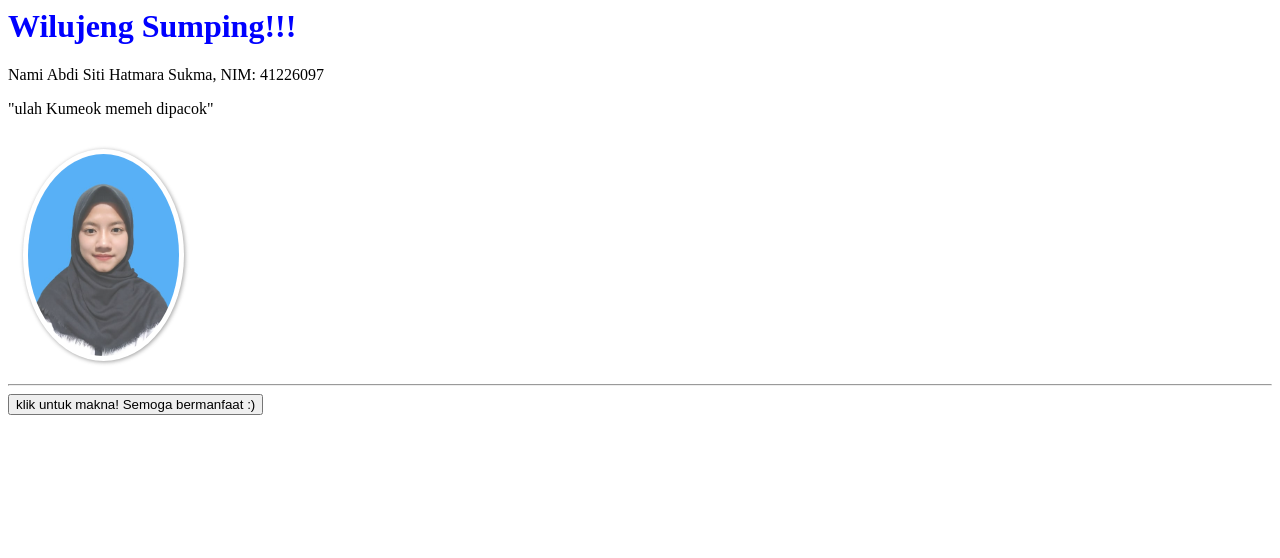
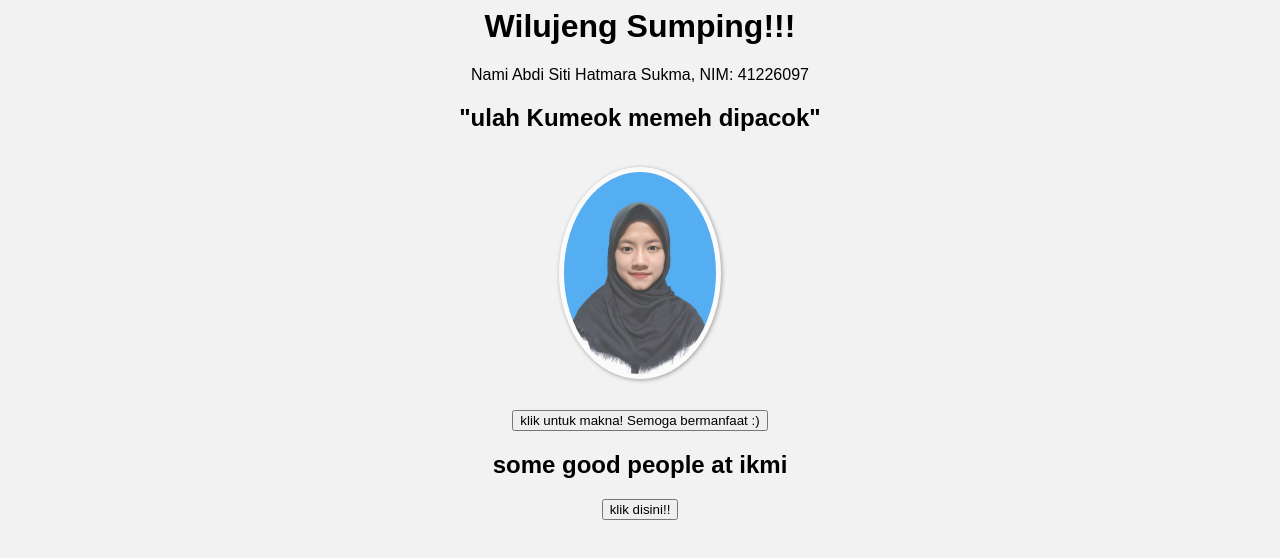
Before and after one commit to Hatmarasukma/p03css, a plain HTML site: page index.html in a window 1280 px wide. Drawn offline with Linux system fonts and the light colour scheme.

Commit message:
first commit

```diff
--- a/index.html
+++ b/index.html
@@ -1,12 +1,14 @@
 <style>
-h1{
-	color: blue;
+h1{font-family: sans-serif;
 	cursor: pointer;
-	transition: 0.2s;
-}
+	transition: 0.2s;}
 
+h2{font-family: sans-serif}
+h3{font-family: sans-serif; color: black}
+
+p{color: black; font-family: sans-serif}
 h1:hover{
-	color: red;
+	color: #708090;
 	letter-spacing: 2px;
 }
 img{
@@ -22,14 +24,19 @@ img{
 img:hover{
 	transform: scale(1.2);
 	opacity: 100%;
-	box-shadow: 1px 1px 6px red;
+	box-shadow: 1px 1px 6px #708090;
+
 }
 </style>
-
+<body align=center bgcolor="#f2f2f2">
 <h1>Wilujeng Sumping!!!</h1>
 <p>Nami Abdi Siti Hatmara Sukma, NIM: 41226097</p>
-<p> "ulah Kumeok memeh dipacok"</p>
-<img src="foto mara.jpg">
+<h2> "ulah Kumeok memeh dipacok"</h2>
+<p><img src="foto mara.jpg" align="middle"></p>
 
-<hr>
 <button onclick="alert('Ulah Kumeok memeh dipacok memiliki dua makna, yaitu makna denotasi dan makna konotasi. Makna denotasi adalah makna berdasarkan arti kata sesuai kamus. Sedangkan makna konotasi adalah makna kiasan. jadi makna konotasinya adalah jangan kalah sebelum bertanding, jangan menyerah sebelum berjuang, atau jangan menyerah sebelum berusaha.')"> klik untuk makna! Semoga bermanfaat :)</button>
+<h2>some good people at ikmi</h2>
+<p>
+          <a href="goodpeople.html"> <button>klik disini!!</button></a>
+        </p>
+</body>
```
Also changed, not shown: goodpeople.html (+5 -1 lines).
